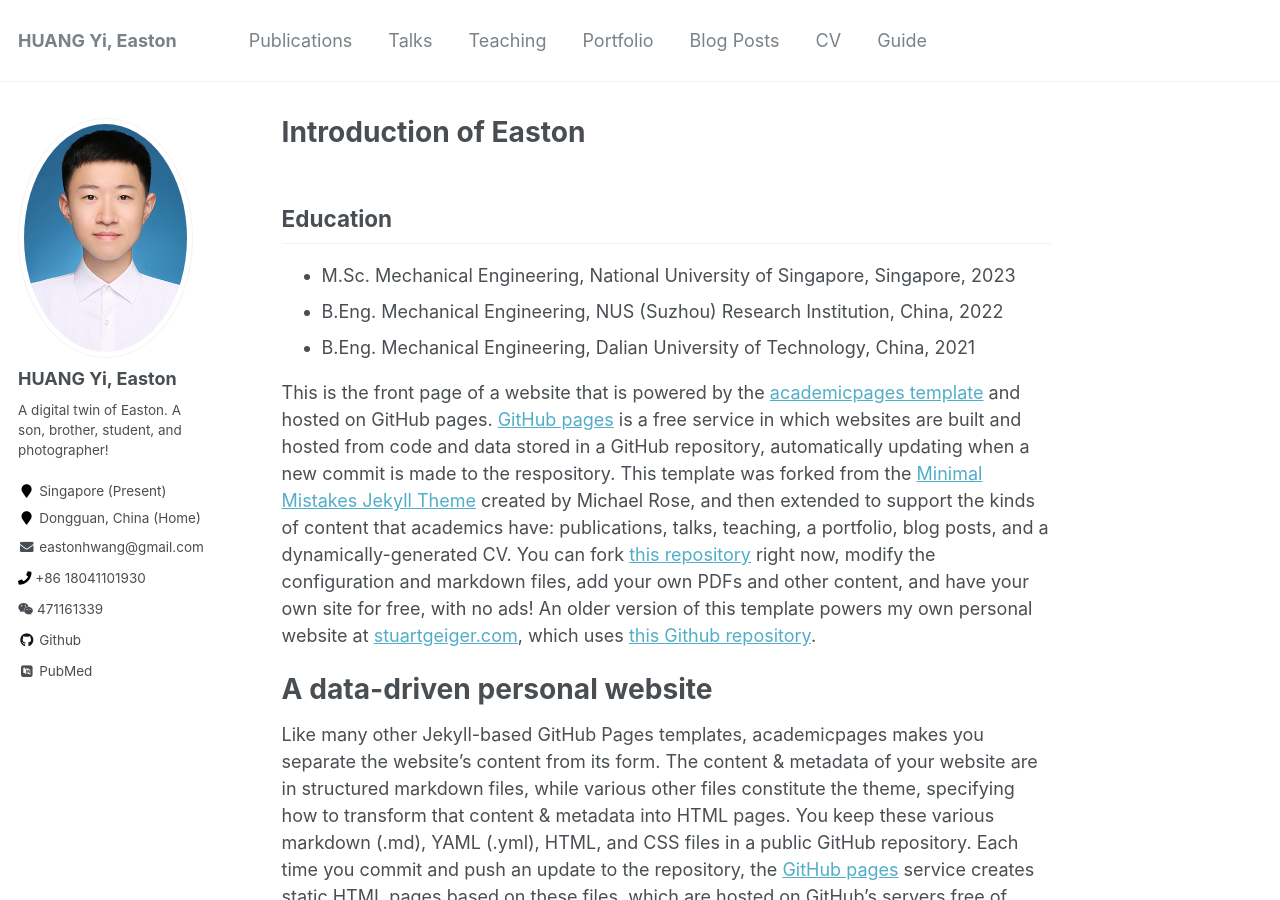
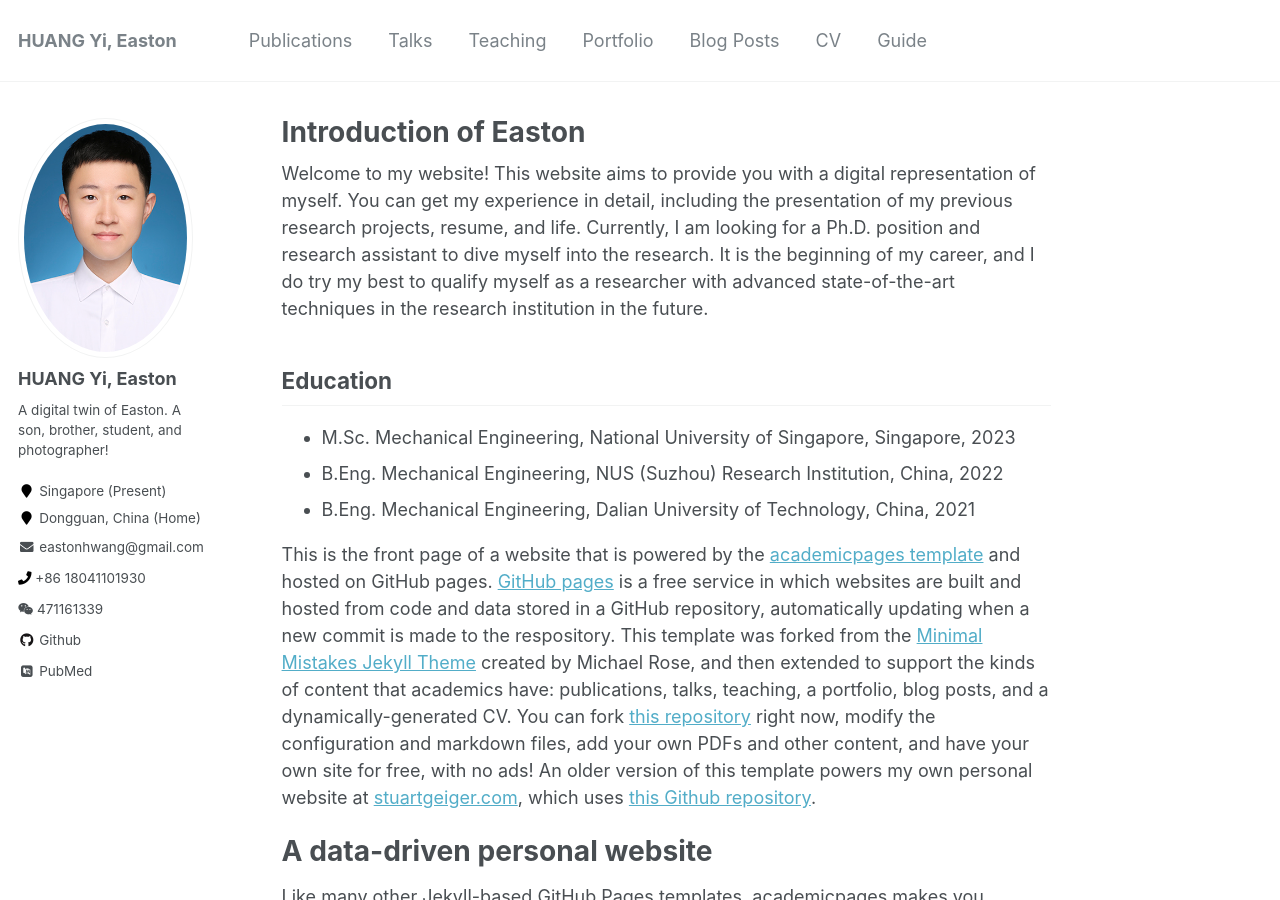
Before and after one commit to easton-hy/easton-hy.github.io, a Jekyll site: the page built from _pages/about.md, in a window 1280 px wide and 900 px high. Built offline with Jekyll 4.4.1, drawn with Linux system fonts in a browser that asks for light colours; some web fonts are replaced.

Commit message:
Update about.md

```diff
--- a/_pages/about.md
+++ b/_pages/about.md
@@ -7,6 +7,9 @@ redirect_from:
   - /about/
   - /about.html
 ---
+
+Welcome to my website! This website aims to provide you with a digital representation of myself. You can get my experience in detail, including the presentation of my previous research projects, resume, and life. Currently, I am looking for a Ph.D. position and research assistant to dive myself into the research. It is the beginning of my career, and I do try my best to qualify myself as a researcher with advanced state-of-the-art techniques in the research institution in the future.
+
 Education
 ------
 * M.Sc. Mechanical Engineering, National University of Singapore, Singapore, 2023
```
